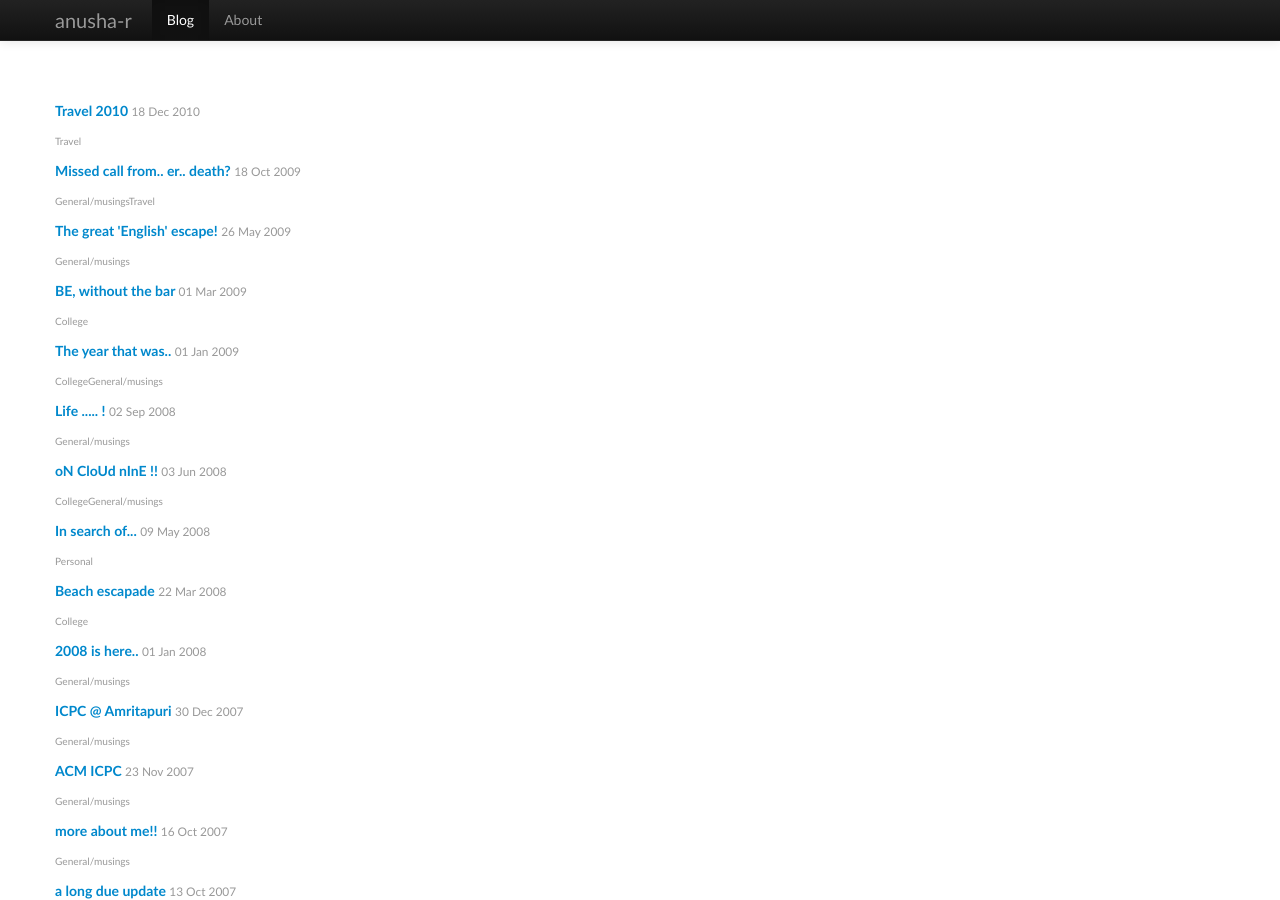
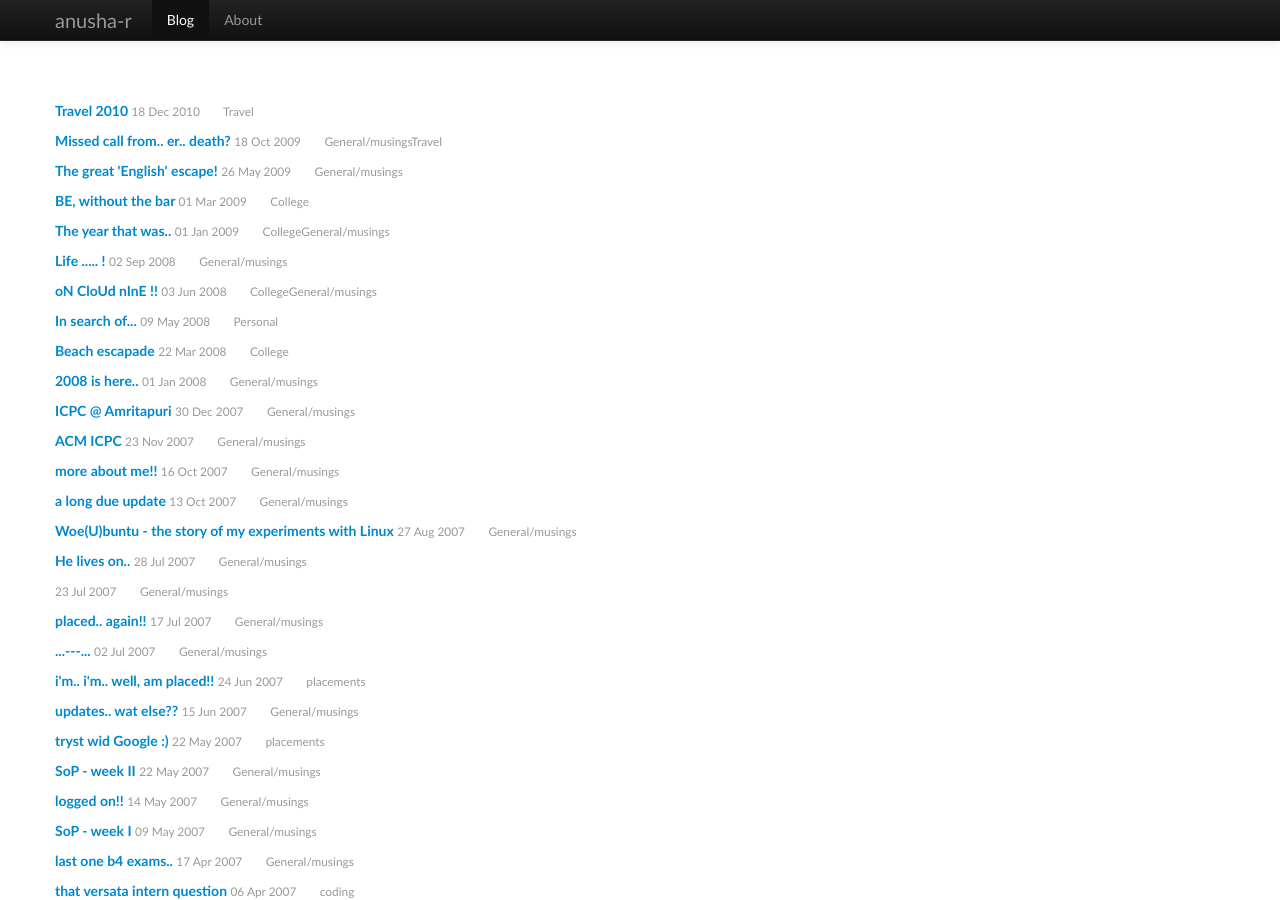
Before and after one commit to anusha-r/anusha-r.github.com, a Jekyll site: the page built from index.html, in a window 1280 px wide and 900 px high. Built offline with Jekyll 4.4.1, drawn with Linux system fonts in a browser that asks for light colours; nearby versions of some CDN libraries; library files that are not in the unit come from our copies; Markdown is read by kramdown in place of the engine named in the settings; the list of posts is cut into pages by our own code.

Commit message:
Update index.html

```diff
--- a/index.html
+++ b/index.html
@@ -59,9 +59,8 @@ layout: default
       	{% for post in site.posts %}
       		<h5>
       		<a href="{{ post.url }}">{{ post.title }}</a>
-      		<small>{{ post.date | date_to_string }}</small> </h5>
-
-      		<h6><small> {{ post.tags }} </small> </h6>
+      		<small>{{ post.date | date_to_string }}</small>
+      		&nbsp; &nbsp; &nbsp;<small> {{ post.tags }} </small> </h5>
 	{% endfor %}
 
       </p>
```
